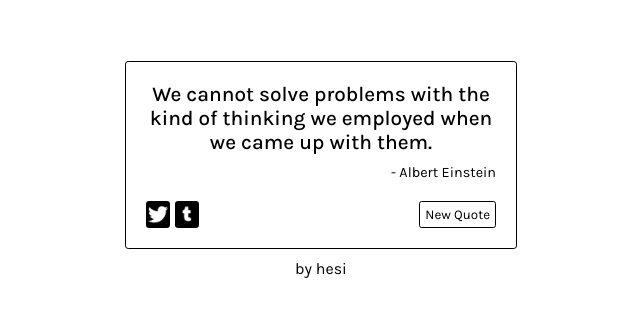
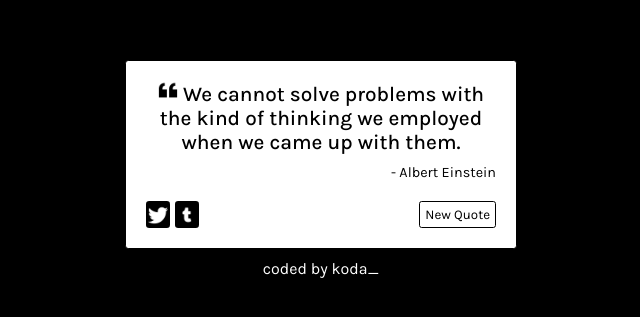
Before and after one commit to noheezybucket/random-quote-generator, a React (Create React App) app: page / in a window 1280 px wide. Shown: the part 191-508 px from the top of the page, without its empty margins (319-959 px from the left). Built offline with nearby package versions, Linux system fonts and the light colour scheme.

Commit message:
application working fine - theme switching to do

```diff
--- a/public/index.html
+++ b/public/index.html
@@ -33,6 +33,7 @@
         flex-direction: column;
         justify-content: center;
         align-items: center;
+        background-color: black;
       }
     </style>
   </head>
--- a/src/App.js
+++ b/src/App.js
@@ -4,7 +4,7 @@ function App() {
   return (
     <div>
       <QuoteBox />
-      <p id="credit">by hesi</p>
+      <p id="credit">coded by koda_</p>
     </div>
   );
 }
--- a/src/components/QuoteBox.js
+++ b/src/components/QuoteBox.js
@@ -2,6 +2,7 @@ import React, { useState } from "react";
 
 import twitter from "../assets/twitter.png";
 import tumblr from "../assets/tumblr.png";
+import quote_left from "../assets/quote.png";
 
 import quotes from "../data/quotes";
 
@@ -18,7 +19,10 @@ const QuoteBox = () => {
 
   return (
     <div id="quote-box">
-      <div id="text">{quotes[quote].quote}</div>
+      <div id="text">
+        <img src={quote_left} id="quote-left" alt="quote" />{" "}
+        {quotes[quote].quote}
+      </div>
       <div id="author">- {quotes[quote].author}</div>
       <div className="flex-box">
         <div className="share-box">
--- a/src/styles/QuoteBox.css
+++ b/src/styles/QuoteBox.css
@@ -2,11 +2,6 @@
 
 * {
   font-family: "Karla";
-}
-
-#credit {
-  text-align: center;
-  margin-top: 10px;
 }
 
 #quote-box {
@@ -14,6 +9,11 @@
   max-width: 400px;
   padding: 20px;
   border-radius: 0.2em;
+  background-color: white;
+}
+
+#quote-left {
+  width: 20px;
 }
 
 #text {
@@ -67,3 +67,8 @@ button {
   cursor: pointer;
   font-weight: 400;
 }
+#credit {
+  text-align: center;
+  margin-top: 10px;
+  color: white;
+}
```
Also changed, not shown: src/assets/quote.png (added).
